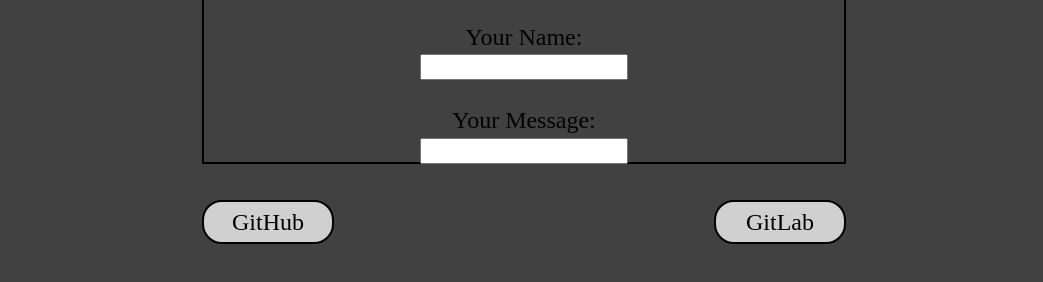
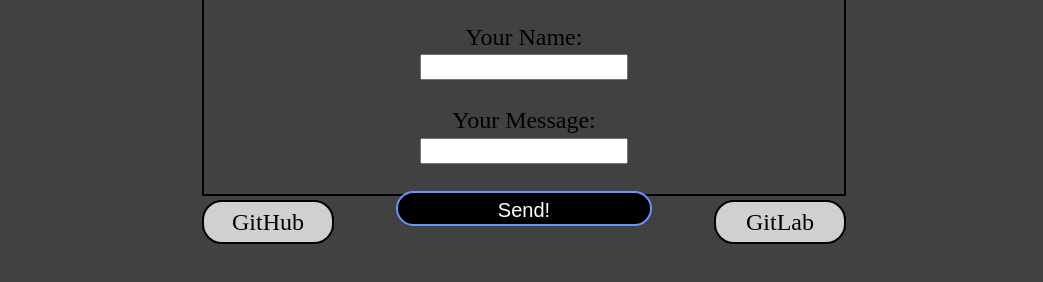
Before and after one commit to Reviath01/website, a plain HTML site: page index.html in a window 1280 px wide. Shown: the part 400-682 px from the top of the page, without its empty margins (118-1161 px from the left). Drawn offline with Linux system fonts and the light colour scheme.

Commit message:
Added send button.

```diff
--- a/index.html
+++ b/index.html
@@ -96,7 +96,7 @@
 
     .sendmessage {
         width: 50%;
-        height: 30%;
+        height: 34%;
         margin: auto;
         margin-left: auto;
         margin-right: auto;
@@ -120,6 +120,22 @@
         height: 20px;
     }
 
+    .send-button {
+        width: 40%;
+        height: 13%;
+        padding: 1%;
+        color: white;
+        background-color: #000000;
+        outline: none;
+        border: 2px solid #6994ff;
+        border-radius: 20px;
+        font-size: 20px;
+        text-align: center;
+        text-decoration: none;
+        transition-duration: 0.4s;
+        cursor: pointer;
+    }
+
 </style>
 <body>
     <div class="about">
@@ -131,7 +147,8 @@
     <div class="sendmessage">
         <h2>Contact!</h2>
         Your Name: <br /><input type="text" id="name"><br /><br />
-        Your Message: <br /><input type="text" id="message">
+        Your Message: <br /><input type="text" id="message"> <br /> <br />
+        <button onclick="send()" class="send-button"> Send! </button>
     </div>
     <a class="github-button" href="https://github.com/Reviath01">GitHub</a>
     <a class="gitlab-button" href="https://git.randomchars.net/Reviath">GitLab</a>
```
